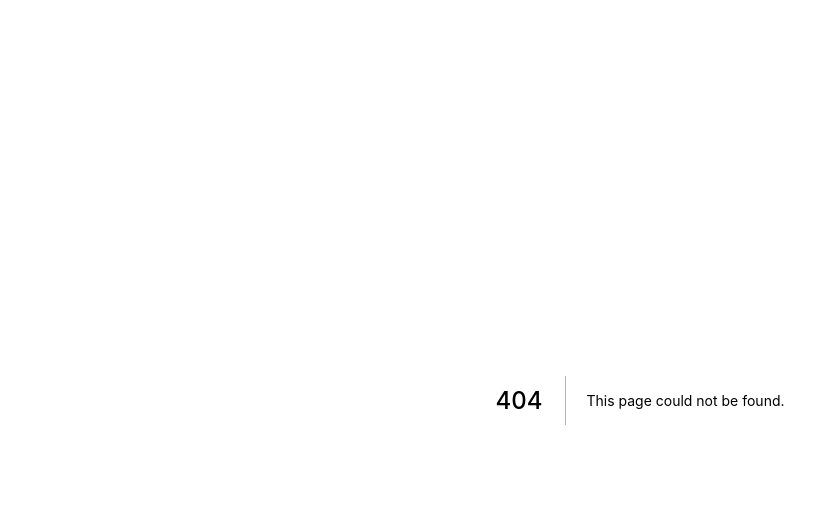
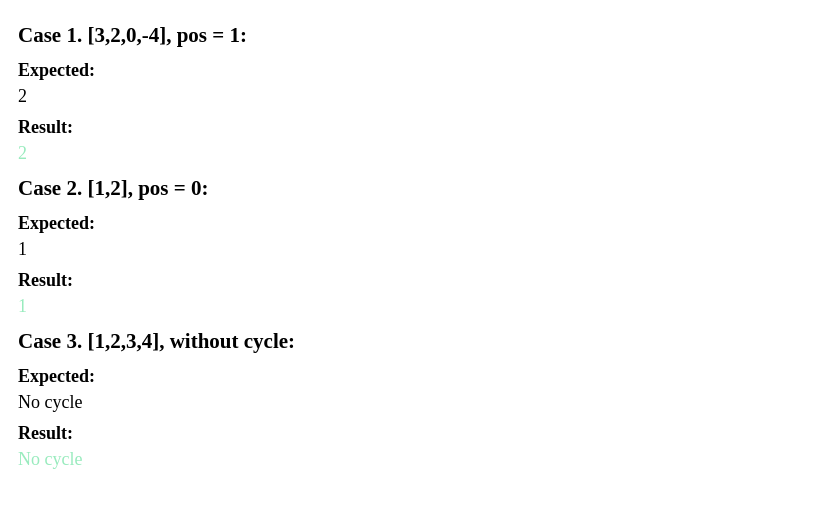
Before and after one commit to bobrova-alena/patterns, a Next.js app: page /tests/fast-and-slow-pointers in a window 1280 px wide. Before the commit this address had no page. Shown: the top 508 px of the page, without its empty margins (0-829 px from the left). Built offline with nearby package versions, Linux system fonts and the light colour scheme.

Commit message:
Fast and Slow pointers

```diff
--- a/pages/index.tsx
+++ b/pages/index.tsx
@@ -23,6 +23,11 @@ export default function Home() {
             <a>Two pointers</a>
           </Link>
         </li>
+        <li>
+          <Link href="/tests/fast-and-slow-pointers">
+            <a>Linked List Cycle</a>
+          </Link>
+        </li>
         </ul>
       </div>
 
--- /dev/null
+++ b/pages/tests/fast-and-slow-pointers.tsx
@@ -0,0 +1,30 @@
+import React from "react";
+import TestHolder from "../../components/TestHolder/TestHolder";
+import TestLayout from "../../components/TestLayout/TestLayout";
+import { linkedListCycle, Node } from "../../src/fast-and-slow-pointers";
+
+
+export default function Page(){
+    let head1 = new Node(3);
+    let start = head1.add(2);
+    let tail = start.add(0).add(-4);
+    tail.next = start;
+    let case1 = linkedListCycle(head1);
+
+    let head2 = new Node(1);
+    let tail2 = head2.add(2);
+    tail2.next = head2;
+    let case2 = linkedListCycle(head2);
+
+    let head3 = new Node(1);
+    head3.add(2).add(3).add(4);
+    let case3 = linkedListCycle(head3);
+
+    return (
+        <TestLayout>
+            <TestHolder name='Case 1. [3,2,0,-4], pos = 1' expected={start.value} result={case1.value}></TestHolder>
+            <TestHolder name='Case 2. [1,2], pos = 0' expected={head2.value} result={case2.value}></TestHolder>
+            <TestHolder name='Case 3. [1,2,3,4], without cycle' expected={'No cycle'} result={case3 == null ? 'No cycle' : case3.value}></TestHolder>
+        </TestLayout>
+    );
+}
--- /dev/null
+++ b/src/fast-and-slow-pointers.ts
@@ -0,0 +1,43 @@
+// Given a linked list, return the node where the cycle begins. If there is no cycle, return null.
+
+export function linkedListCycle(head: Node) {
+    let check = (node: Node) => {
+        let current = head;
+
+        while (current !== node){
+            if(node.next === current && current.next !== node)
+                return current;
+
+            current = current.next;
+        }
+
+        return null;
+    };
+
+    let current = head;
+    while(current){
+        let start = check(current);
+        if(start)
+            return start;
+
+        if(current.next === head)
+            return head;
+
+        current = current.next;
+    }
+
+    return null;
+}
+
+export class Node {
+    next: Node;
+
+    constructor(public value: any) {
+    }
+
+    add(value: any) {
+        let node = new Node(value);
+        this.next = node;
+        return node;
+    }
+}
```
